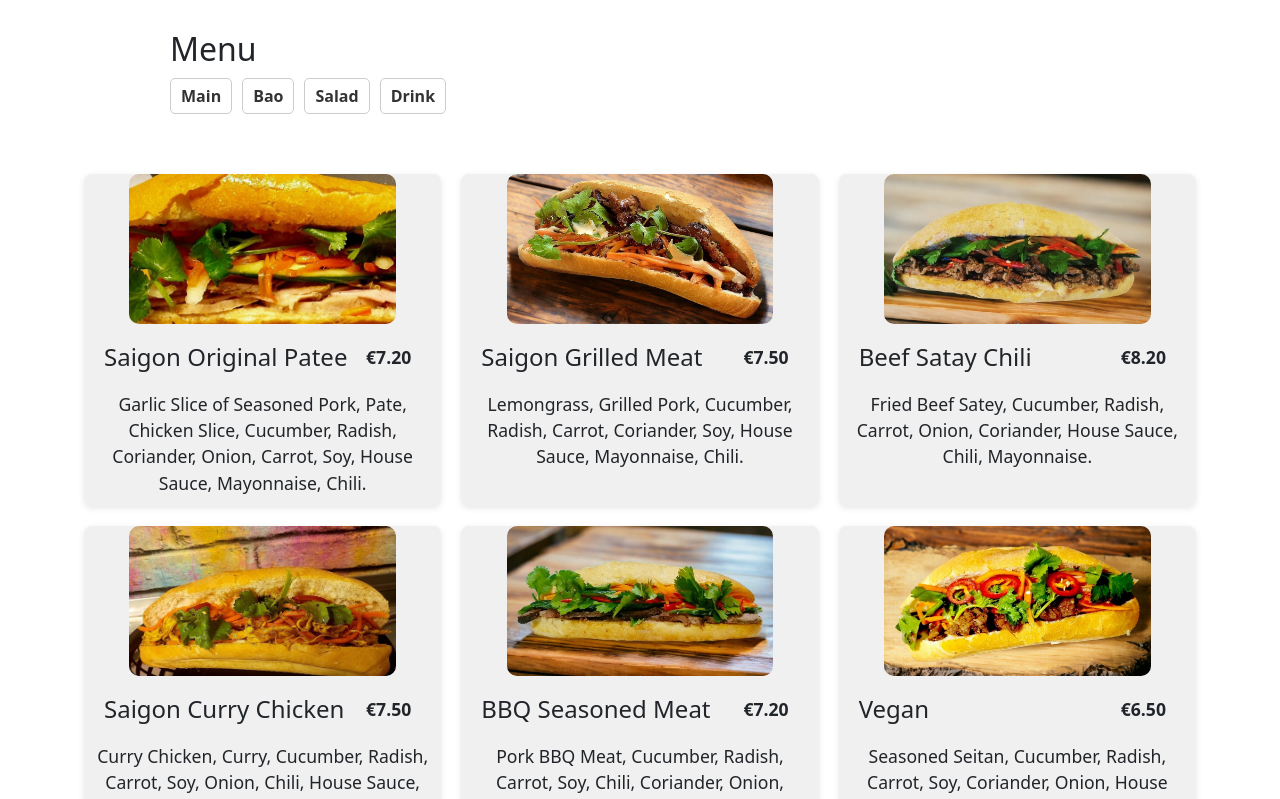
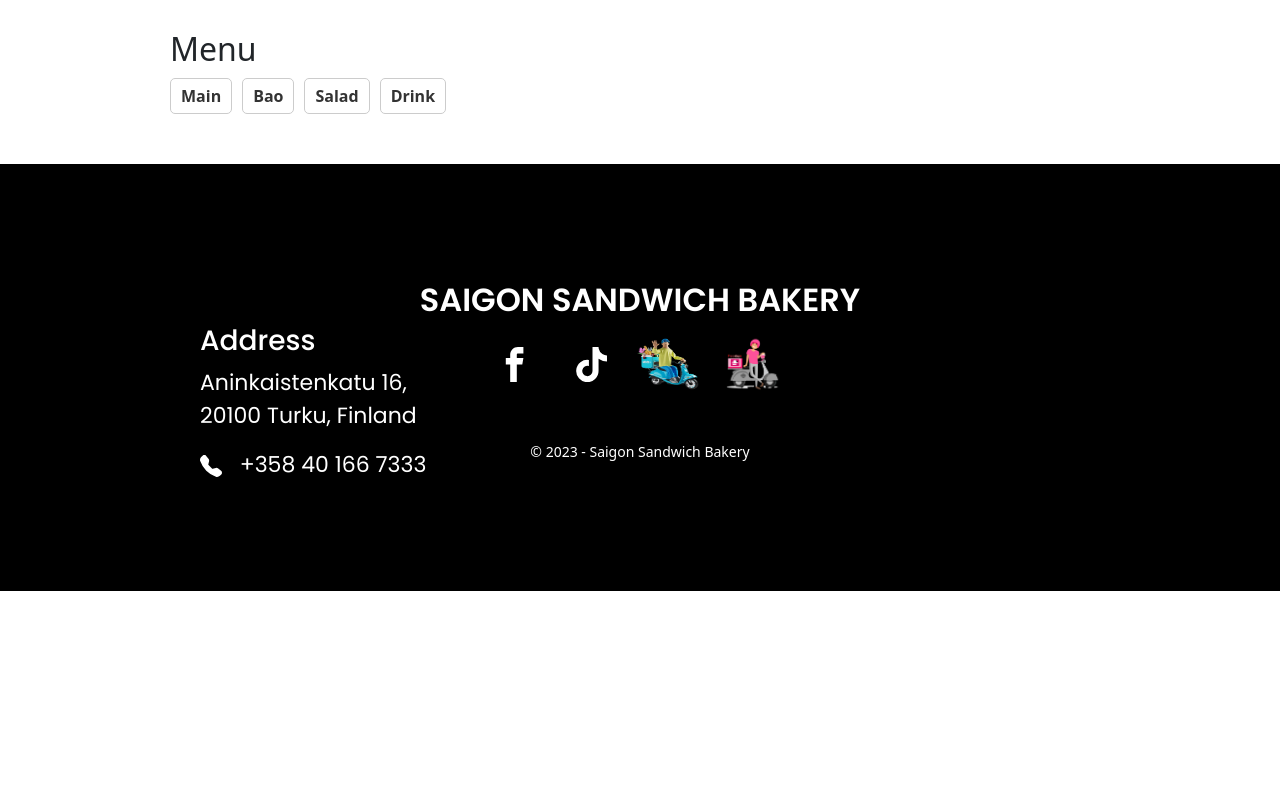
Before and after one commit to Kudoo39/ecommerce-app, a React (Vite) app: page /#/ in a window 1280 px wide. Shown: the part 780-1579 px from the top of the page. After the commit the page ends 1371 px from the top, so only its background shows below. Built offline with nearby package versions, Linux system fonts and the light colour scheme.

Commit message:
fixing bugs in Menu component

```diff
--- a/src/App.jsx
+++ b/src/App.jsx
@@ -22,7 +22,7 @@
       <Nav />
       <Header />
       <Routes>
-        <Route path="/" element={<Menu />} />
+        <Route path="/*" element={<Menu />} />
         <Route path="/home/*" element={<Home />} />
         <Route path="/about/*" element={<About />} />
         <Route path="/contact/*" element={<Contact />} />
--- a/src/components/Menu/Menu.jsx
+++ b/src/components/Menu/Menu.jsx
@@ -17,16 +17,16 @@
       <div className="menu-top">
         <h1>Menu</h1>
         <div className="menu-nav">
-          <Link to="/menu">{t("menu.main")}</Link>
-          <Link to="/menu/bao">{t("menu.bao")}</Link>
-          <Link to="/menu/salad">{t("menu.salad")}</Link>
-          <Link to="/menu/drink">{t("menu.drink")}</Link>
+          <Link to="/main">{t("menu.main")}</Link>
+          <Link to="/bao">{t("menu.bao")}</Link>
+          <Link to="/salad">{t("menu.salad")}</Link>
+          <Link to="/drink">{t("menu.drink")}</Link>
         </div>
       </div>
 
       <div className="menu">
         <Routes>
-          <Route path="/" element={<Main />} />
+          <Route path="/main" element={<Main />} />
           <Route path="/drink" element={<Drink />} />
           <Route path="/salad" element={<Salad />} />
           <Route path="/bao" element={<Bao />} />
```
